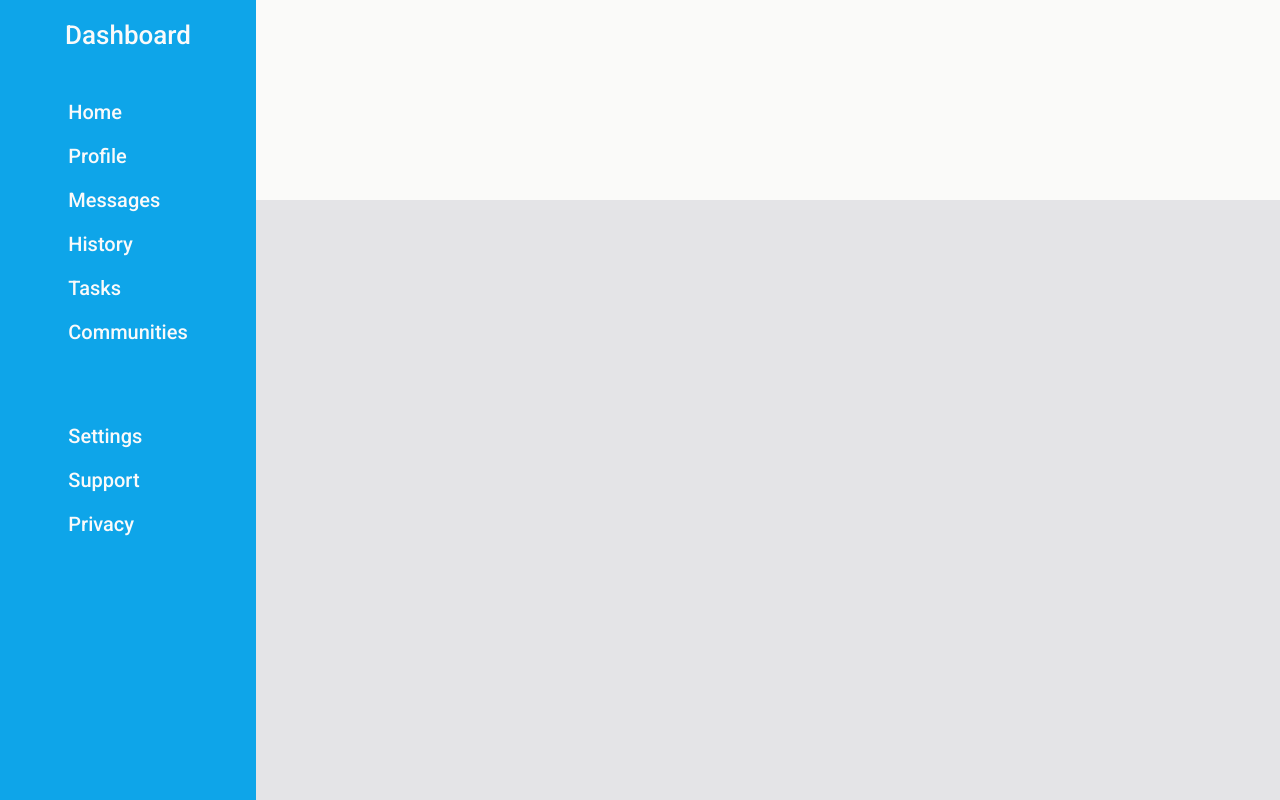
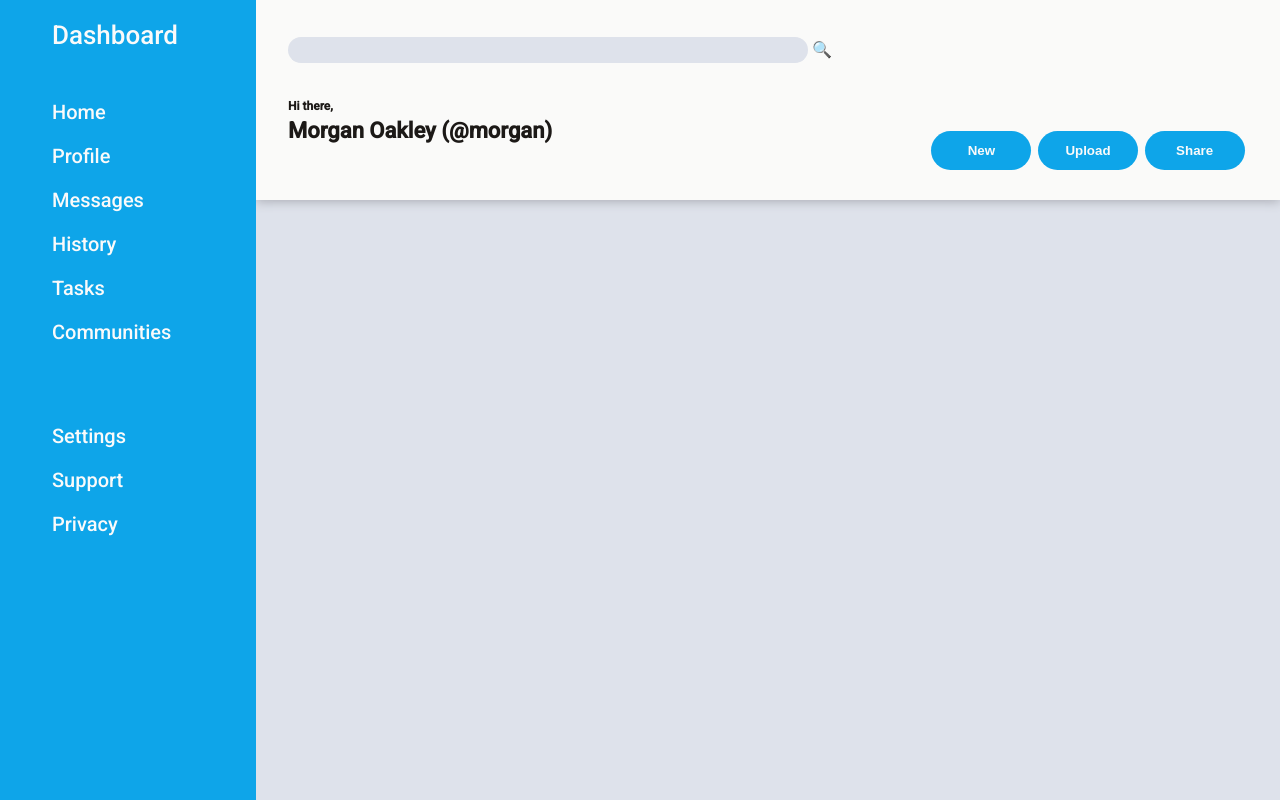
Before and after one commit to jm-mogo/Admin-dashboard, a plain HTML site: page index.html in a window 1280 px wide. Drawn offline with Linux system fonts and the light colour scheme.

Commit message:
header almost done

```diff
--- a/index.html
+++ b/index.html
@@ -11,7 +11,22 @@
 <body>
     <div class="container">
         <div class="header">
+            <div class="search-bar">
+                <input type="search">
+                <span></span>
+            </div>
+            <div>
 
+            </div>
+            <div class="user-info">
+                <h3>Hi there,</h3>
+                <h2>Morgan Oakley (@morgan)</h2>
+            </div>
+            <div class="btns">
+                <button>New</button>
+                <button>Upload</button>
+                <button>Share</button>
+            </div>
         </div>
         <div class="sidebar">
             <div class="logo">
--- a/style.css
+++ b/style.css
@@ -2,10 +2,10 @@
 
 body {
     font-family: 'Roboto', sans-serif;
+    background-color: #dee2eb;
 }
 
 .container {
-    width: 100vw;
     height: 100vh;
     display: grid;
     grid-template-columns: 1fr 3fr 1fr;
@@ -16,7 +16,60 @@ body {
     background-color: #fafaf9;
     grid-column: 2 / 4;
     grid-row: 1 / 2;
+    padding: 0 2rem;
+    display: grid;
+    grid-template-columns: 2fr 1fr;
+    grid-template-rows: 1fr 1fr;
+    box-shadow: 0px 2px 10px #aeb0b8;
 }
+
+.search-bar {
+    align-self: center;
+}
+
+.user-info {
+    color: #1c1917;
+    font-weight: 600;
+}
+
+.user-info h3 {
+    font-size: 12px;
+    padding-bottom: 8px;
+}
+
+.user-info h2 {
+    font-size: 22px;
+}
+
+input[type="search"] {
+    appearance: none;
+    background-color: #dee2eb;
+    border: none;
+    border-radius: 20px;
+    width: 520px;
+    height: 26px;
+}
+
+input[type="search"] ~ span::before {
+    content: "🔍";
+}
+
+.btns {
+    display: flex;
+    justify-content: space-around;
+    align-items: center;
+}
+
+.btns button {
+    font-weight: bold;
+    background-color: #0ea5e9;
+    color: #fafafa;
+    border: none;
+    border-radius: 20px;
+    width: 100px;
+    padding: 12px;
+}
+
 
 .sidebar {
     background-color: #0ea5e9;
@@ -24,10 +77,11 @@ body {
     grid-row: 1 / 3;
     display: flex;
     flex-direction: column;
-    align-items: center;
+    padding-left: 40px;
 }
 
 .logo {
+    padding: 12px;
     padding-top: 22px;
     padding-bottom: 42px;
     font-size: 26px;
@@ -45,8 +99,3 @@ body {
 .sidebar ul:nth-child(2) {
     padding-top: 60px;
 }
-
-.main-section,
-.information {
-    background-color: #e4e4e7;
-}
```
